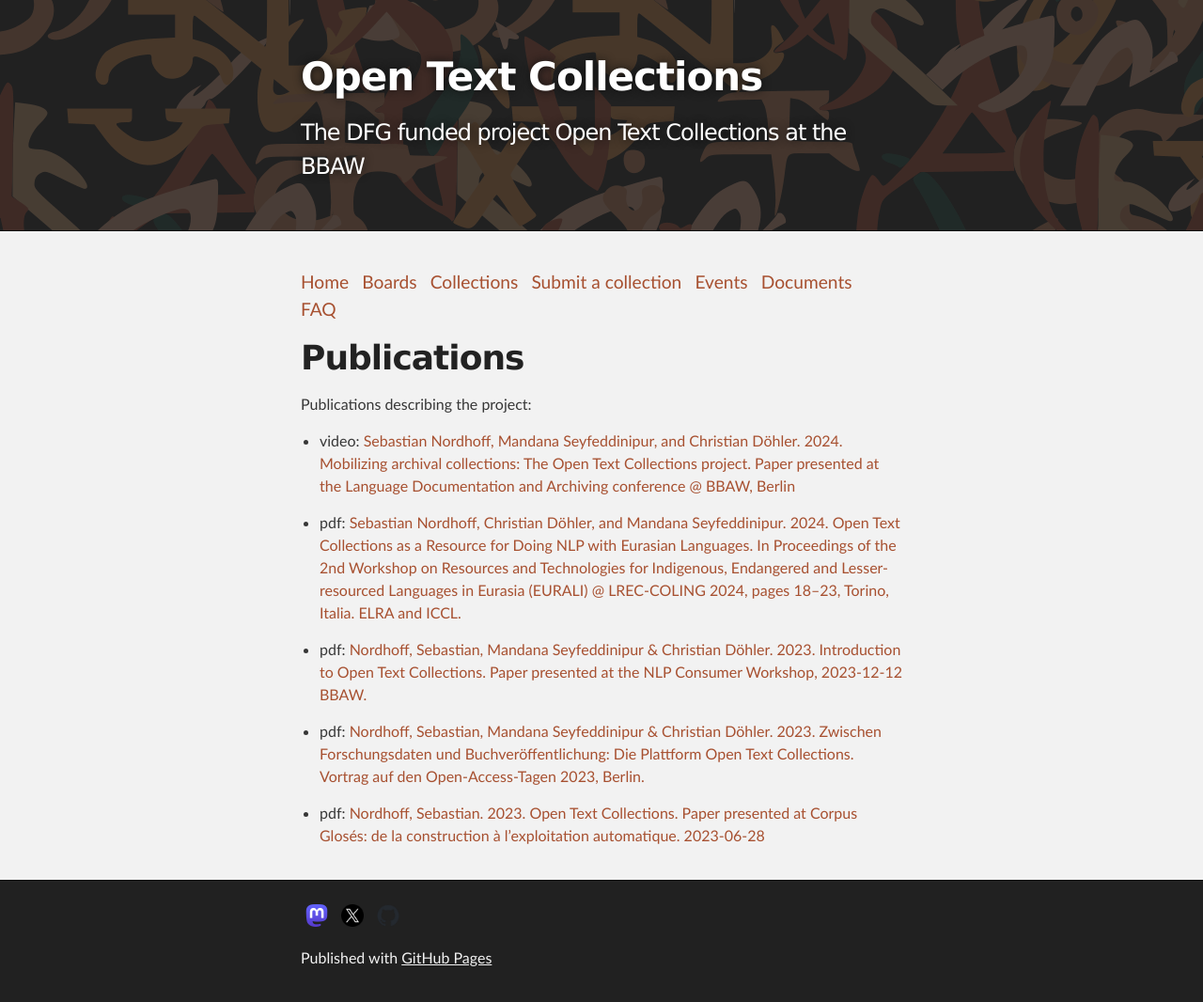
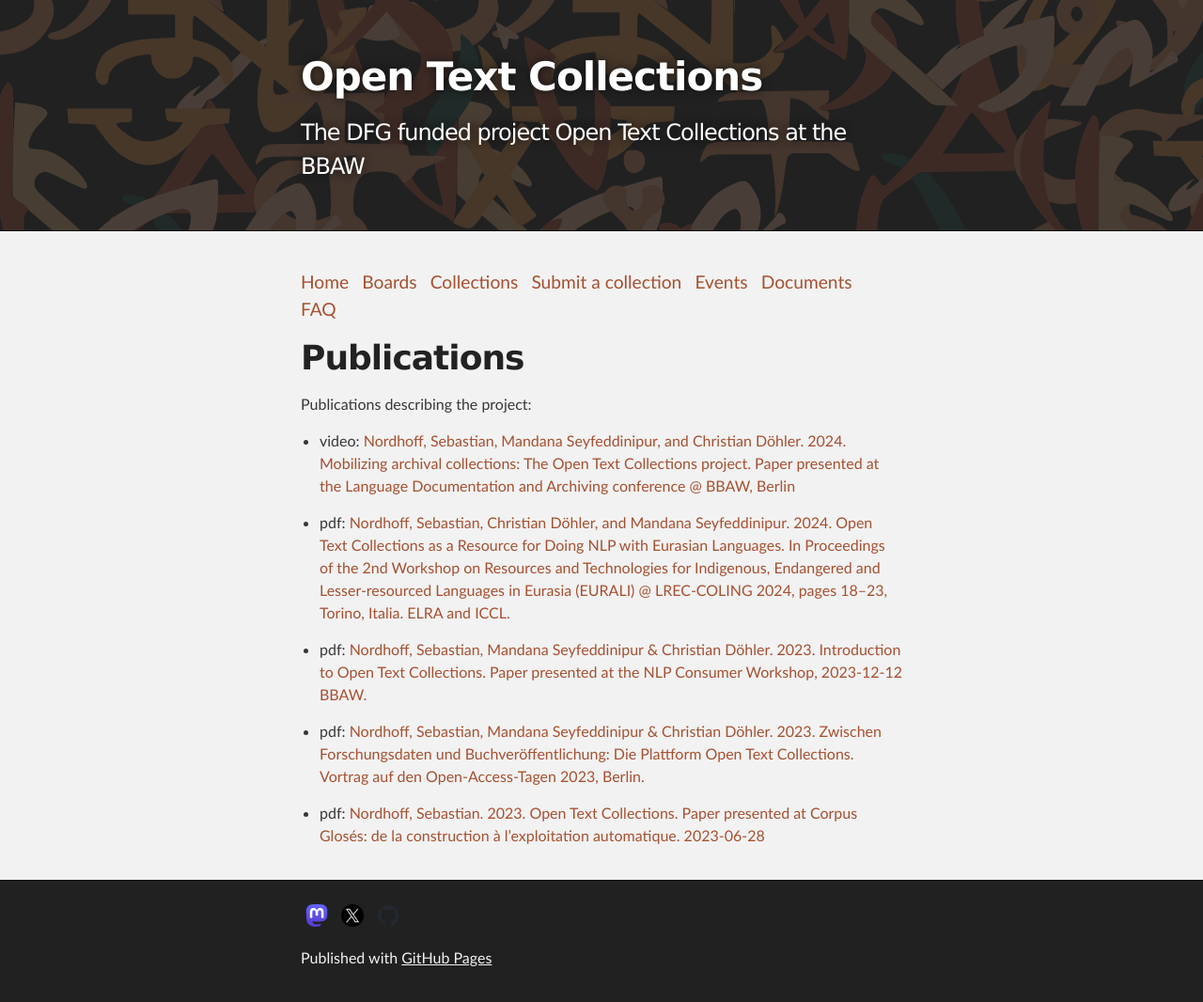
Before and after one commit to OpenTextCollections/opentextcollections.github.io, a Jekyll site: the page built from publications.md, in a window 1280 px wide. Shown: the whole page at 94% size. Built offline with Jekyll 4.4.1, drawn with Linux system fonts in a browser that asks for light colours.

```diff
--- a/publications.md
+++ b/publications.md
@@ -6,9 +6,9 @@ layout: default
 
 Publications describing the project:
 
-- video: [Sebastian Nordhoff, Mandana Seyfeddinipur, and Christian Döhler. 2024. Mobilizing archival collections: The Open Text Collections project. Paper presented at the Language Documentation and Archiving conference @ BBAW, Berlin](https://youtu.be/0rRsD-KoAuM?si=uWGGmGcBnadM5BhE)
+- video: [Nordhoff, Sebastian, Mandana Seyfeddinipur, and Christian Döhler. 2024. Mobilizing archival collections: The Open Text Collections project. Paper presented at the Language Documentation and Archiving conference @ BBAW, Berlin](https://youtu.be/0rRsD-KoAuM?si=uWGGmGcBnadM5BhE)
 
-- pdf: [Sebastian Nordhoff, Christian Döhler, and Mandana Seyfeddinipur. 2024. Open Text Collections as a Resource for Doing NLP with Eurasian Languages. In Proceedings of the 2nd Workshop on Resources and Technologies for Indigenous, Endangered and Lesser-resourced Languages in Eurasia (EURALI) @ LREC-COLING 2024, pages 18–23, Torino, Italia. ELRA and ICCL.](/publications/2024.eurali-1.3.pdf)
+- pdf: [Nordhoff, Sebastian, Christian Döhler, and Mandana Seyfeddinipur. 2024. Open Text Collections as a Resource for Doing NLP with Eurasian Languages. In Proceedings of the 2nd Workshop on Resources and Technologies for Indigenous, Endangered and Lesser-resourced Languages in Eurasia (EURALI) @ LREC-COLING 2024, pages 18–23, Torino, Italia. ELRA and ICCL.](/publications/2024.eurali-1.3.pdf)
 
 - pdf: [Nordhoff, Sebastian, Mandana Seyfeddinipur & Christian Döhler. 2023. Introduction to Open Text Collections. Paper presented at the NLP Consumer Workshop, 2023-12-12 BBAW.](/publications/20231212NordhoffEtAlConsumerWorkshop.pdf)
 
```
